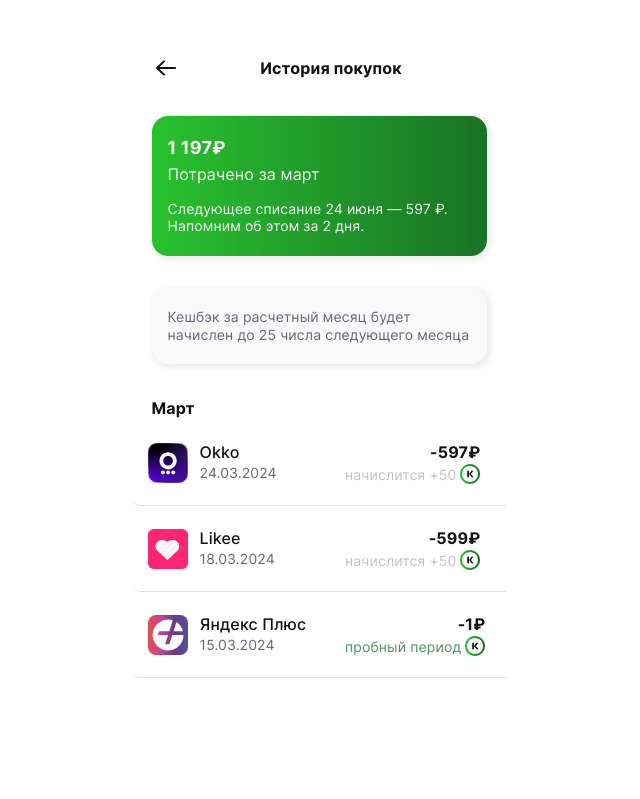
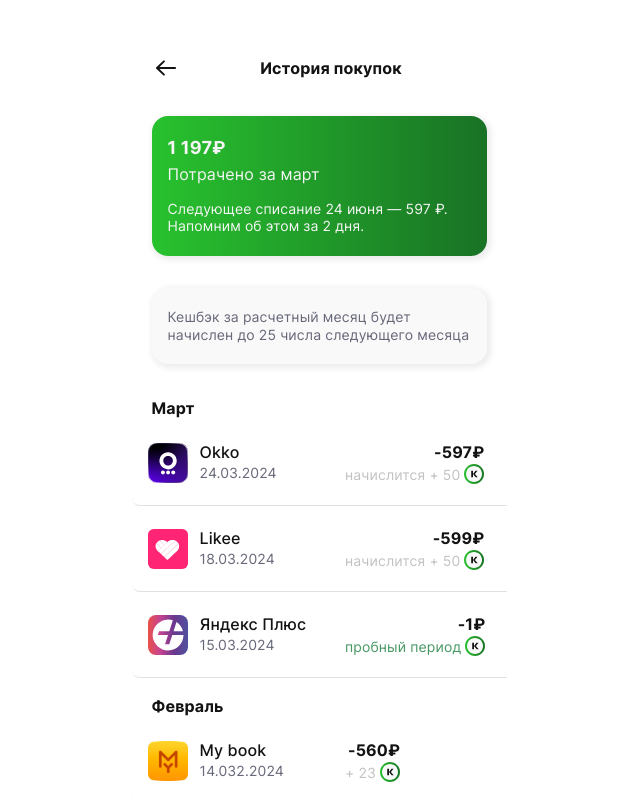
Before and after one commit to Olyaolya13/Pay2u__front, a React (Vite) app: page /sell-history in a window 1280 px wide. Shown: the top 799 px of the page, without its empty margins (321-961 px from the left). Built offline with nearby package versions, Linux system fonts and the light colour scheme.

Commit message:
feat:ref history card

```diff
--- a/src/components/SellHistory/SellHistoryCard/SellHistoryCard.tsx
+++ b/src/components/SellHistory/SellHistoryCard/SellHistoryCard.tsx
@@ -16,7 +16,7 @@
       alignItems:'center',
       borderRadius: '8px',
       padding:'20px 16px 20px',
-      borderBottom:'.4px solid #E2E2E2'
+
     },
 
     card: { display: 'flex', alignItems: 'end',width:'390px'  },
@@ -66,7 +66,7 @@
     image: { width: '40px', height: '40px' }
   };
   return (
-    <Box sx={styles.container}>
+    <Box sx={{...styles.container, borderBottom: '.4px solid #E1E1E1'}}>
 <Box sx={styles.card}>
         <CardMedia component="img" sx={styles.image} image={card?.image} alt={card?.alt} />
         <Box sx={styles.text}>
--- a/src/components/SellHistory/SellHistoryContent/SellHistoryContent.tsx
+++ b/src/components/SellHistory/SellHistoryContent/SellHistoryContent.tsx
@@ -1,21 +1,29 @@
 import { Box } from '@mui/material';
 import SellHistoryCard from '../SellHistoryCard/SellHistoryCard';
 import Title from '../../Titile/Titile';
-import {SellHistoryCardData} from '../../../utils/constants'
+import {SellHistoryCardMartData,SellHistoryContentMartData,SellHistoryCardFebruaryData,SellHistoryContentFebruaryData,SellHistoryCardJanuaryData,SellHistoryContentJanuaryData} from '../../../utils/constants'
 
 
 
 export default function SellHistoryContent() {
   const styles = {
     container: {
-      marginTop:'32px'
+      marginTop:'16px'
 
     }
   };
   return (
     <Box sx={styles.container}>
-      <Title title='Март' fontSize='16px' padding='0 0 0 20px'/>
-     {SellHistoryCardData.card.map((card, index) => (
+      <Title title={SellHistoryContentMartData.title} fontSize='16px' padding='16px 0 0 20px'/>
+     {SellHistoryCardMartData.card.map((card, index) => (
+          <SellHistoryCard key={index} card={card} />
+        ))}
+           <Title title={SellHistoryContentFebruaryData.title} fontSize='16px' padding='16px 0 0 20px'/>
+     {SellHistoryCardFebruaryData.card.map((card, index) => (
+          <SellHistoryCard key={index} card={card} />
+        ))}
+           <Title title={SellHistoryContentJanuaryData.title} fontSize='16px' padding='16px 0 0 20px'/>
+     {SellHistoryCardJanuaryData.card.map((card, index) => (
           <SellHistoryCard key={index} card={card} />
         ))}
     </Box>
--- a/src/utils/constants.tsx
+++ b/src/utils/constants.tsx
@@ -269,14 +269,14 @@
   title:'Кешбэк за расчетный месяц будет начислен до 25 числа следующего месяца'
 }
 
-export const SellHistoryCardData={
+export const SellHistoryCardMartData={
   card:[{
     image:OkkoIcon,
     alt:'Okko',
     title:'Okko',
     subtitle:'24.03.2024',
     sum:'-597',
-    cashBack:'начислится +50 '
+    cashBack:'начислится + 50 '
   },
 
   {
@@ -285,7 +285,7 @@
     title:'Likee',
     subtitle:'18.03.2024',
     sum:'-599',
-    cashBack:'начислится +50 '
+    cashBack:'начислится + 50 '
   },
   {
     image:YandexPlusIcon,
@@ -296,3 +296,39 @@
     period:'пробный период'
   },]
 }
+
+export const SellHistoryContentMartData ={
+  title:'Март',
+}
+
+export const SellHistoryCardFebruaryData={
+  card:[{
+    image:MyBookIcon,
+    alt:'My book',
+    title:'My book',
+    subtitle:'14.032.2024',
+    sum:'-560',
+    cashBack:' + 23 '
+  },
+]
+}
+
+export const SellHistoryContentFebruaryData ={
+  title:'Февраль',
+}
+
+export const SellHistoryCardJanuaryData={
+  card:[{
+    image:OkkoIcon,
+    alt:'Okko',
+    title:'Okko',
+    subtitle:'24.01.2024',
+    sum:'-597',
+    cashBack:'начислится + 50 '
+  },
+]
+}
+
+export const SellHistoryContentJanuaryData ={
+  title:'Январь',
+}
```
